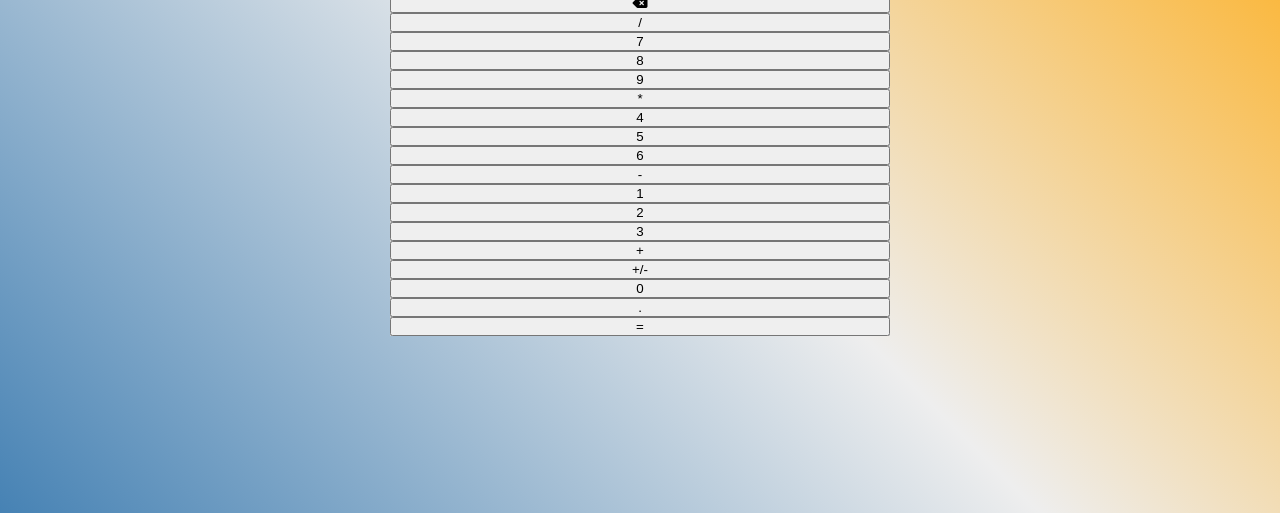
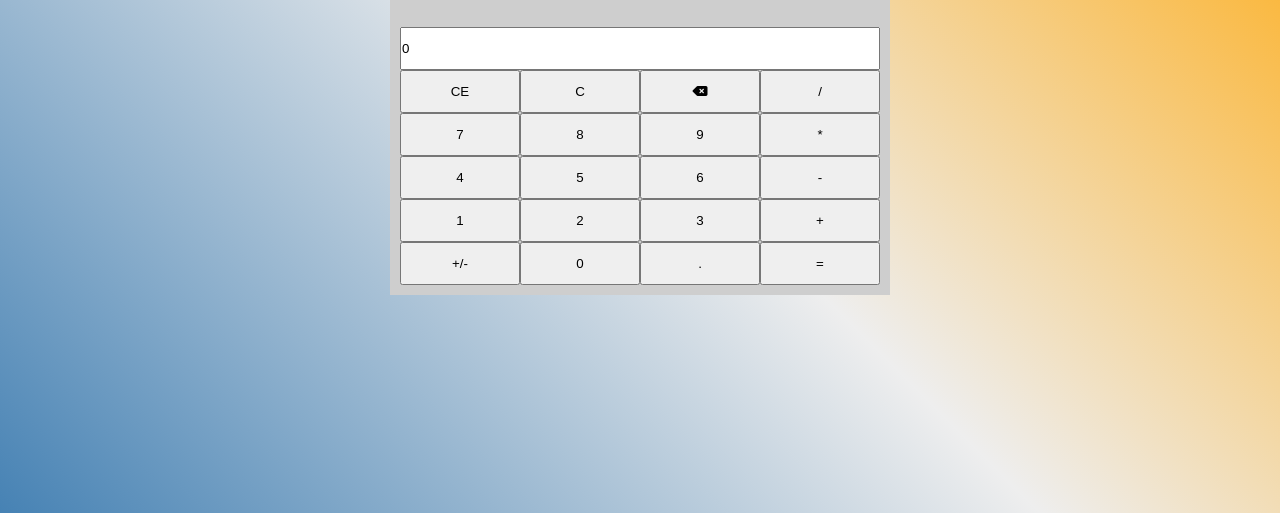
Before and after one commit to Android-90-kabza/Calculator.Vanilla.js, a plain HTML site: page index.html in a window 1280 px wide. Shown: the part 287-800 px from the top of the page. Drawn offline with Linux system fonts and the light colour scheme.

Commit message:
buttons positioned correctly

```diff
--- a/css/main.css
+++ b/css/main.css
@@ -30,10 +30,30 @@ body {
 
 }
 
+
 .container{
     width: 90vw;
     max-width: 500px ;
     background-color: #cecece;
     display: grid;
+    grid-template-columns: repeat(4 , 1fr);
+    grid-template-rows: repeat(8 , 2fr);
+    padding: 10px;
 
 }
+
+.header{
+    grid-row: 1 / 1 ;
+    grid-column: 1 / 5;
+}
+
+.previousvalue{
+    grid-row: 2 / 2;
+    grid-column: 1 / 5 ;
+}
+
+.currentvalue{
+    grid-row: 3 / 4;
+    grid-column: 1 / 5;
+
+}
--- a/index.html
+++ b/index.html
@@ -17,10 +17,10 @@
       <header class="header">
         <h1>Vanilla Calculator</h1>
       </header>
-      <section class="display">
+      <!-- <section class="display"> -->
         <div class="previousvalue"></div>
         <input type="text" class="currentvalue" value="0" readonly />
-      </section>
+      <!-- </section> -->
 
       <button class="clearEntry function">CE</button>
       <button class="clear function">C</button>
@@ -29,24 +29,24 @@
       </button>
       <button class="operator divide function">/</button>
 
-      <button class="number">7</button>
-      <button class="number">8</button>
-      <button class="number">9</button>
-      <button class="operator function">*</button>
+      <button class="number seven">7</button>
+      <button class="number eight">8</button>
+      <button class="number nine">9</button>
+      <button class="operator product function">*</button>
 
-      <button class="number">4</button>
-      <button class="number">5</button>
-      <button class="number">6</button>
-      <button class="operator function">-</button>
+      <button class="number four">4</button>
+      <button class="number five">5</button>
+      <button class="number six">6</button>
+      <button class="operator minus function">-</button>
 
-      <button class="number">1</button>
-      <button class="number">2</button>
-      <button class="number">3</button>
-      <button class="operator function">+</button>
+      <button class="number one">1</button>
+      <button class="number two">2</button>
+      <button class="number three">3</button>
+      <button class="operator addition function">+</button>
 
       <button class="signChange">+/-</button>
-      <button class="number">0</button>
-      <button class="number">.</button>
+      <button class="number zero">0</button>
+      <button class="number point">.</button>
       <button class="equals">=</button>
     </main>
   </body>
```
